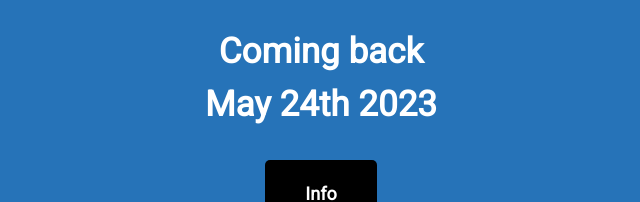
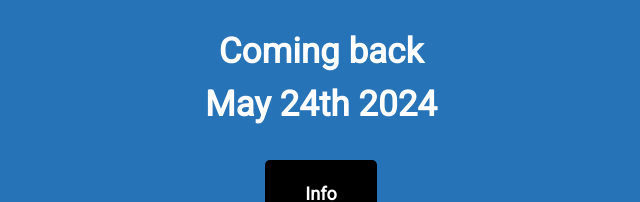
Before and after one commit to sselfridge/sselfridge.github.io, a plain HTML site: page index.html in a window 1280 px wide. Shown: the part 517-719 px from the top of the page, 319-959 px from the left. Drawn offline with Linux system fonts and the light colour scheme; a web font is replaced by a local one.

Commit message:
that date might be important

```diff
--- a/index.html
+++ b/index.html
@@ -31,7 +31,7 @@
         <img id="logo" src="./assets/logoV1.svg" />
         <h2>
           Coming back<br />
-          May 24th 2023
+          May 24th 2024
         </h2>
       </div>
       <div id="infoBtn" class="button">Info</div>
```
